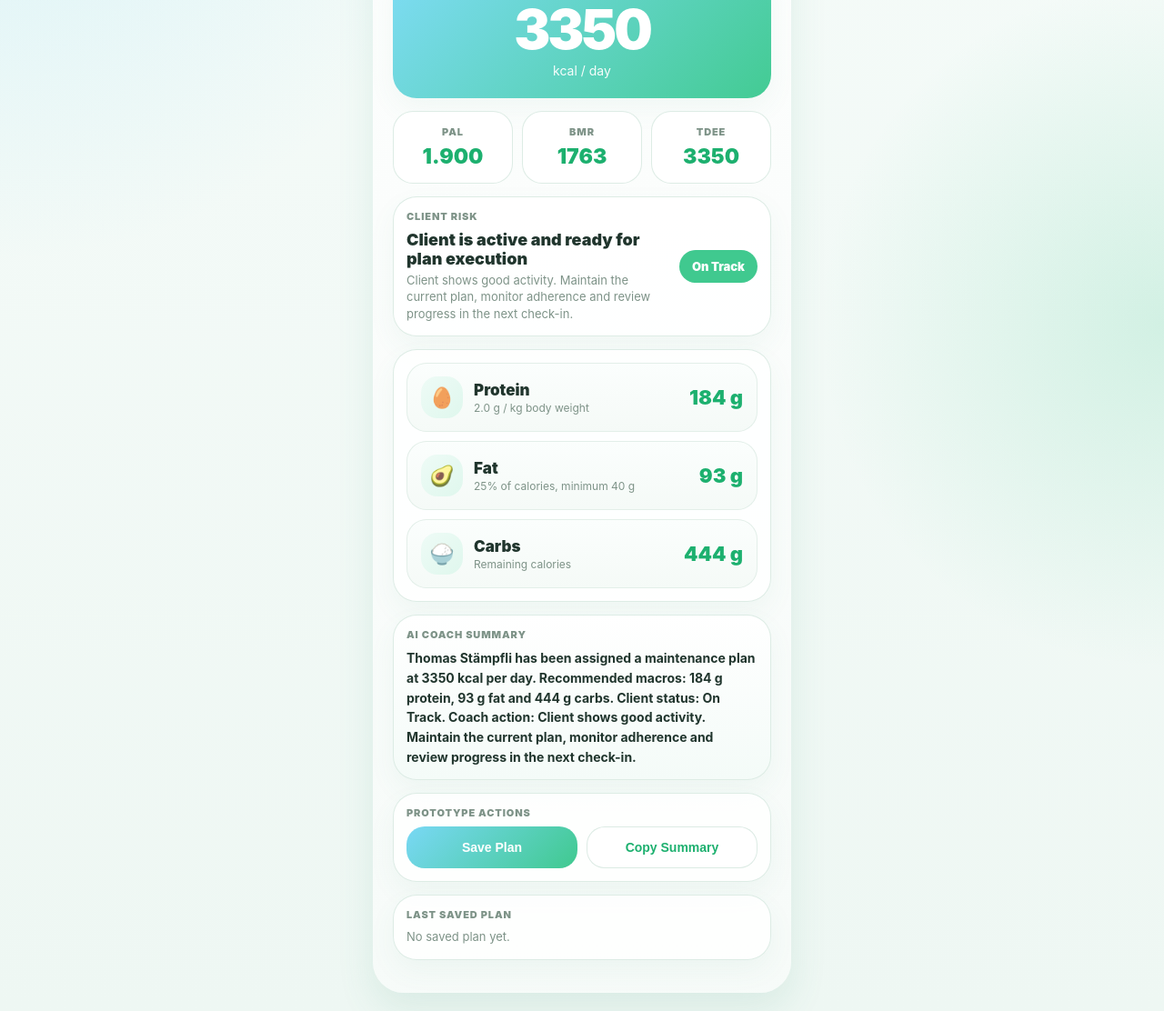
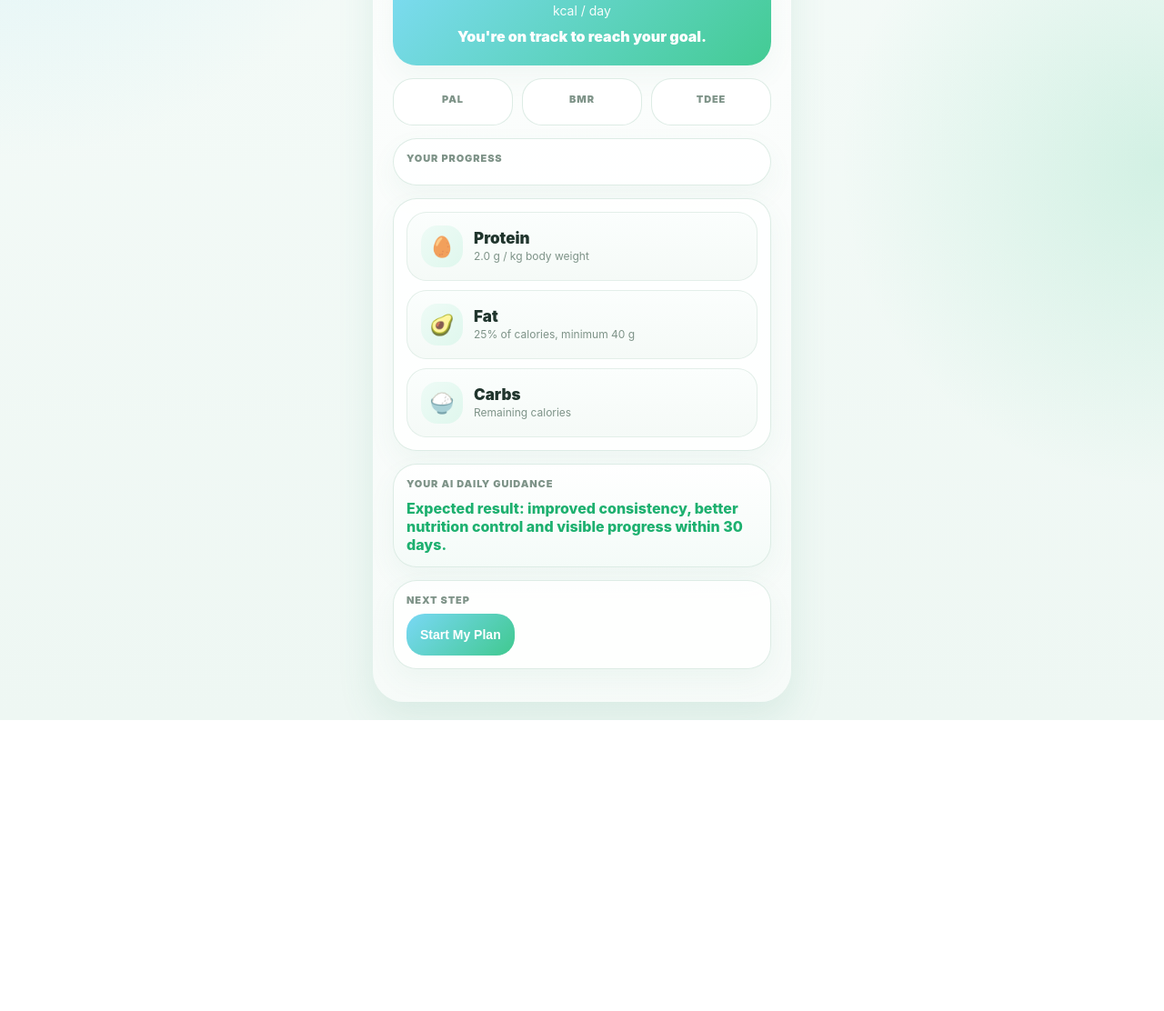
Before and after one commit to Kulaproduction/TomConnectNutrition, a plain HTML site: page index.html in a window 1280 px wide. Shown: the part 568-1680 px from the top of the page at 91% size. After the commit the page ends 1360 px from the top, so only its background shows below. Drawn offline with Linux system fonts and the light colour scheme.

Commit message:
Update title and content for nutrition MVP

```diff
--- a/index.html
+++ b/index.html
@@ -3,7 +3,7 @@
 <head>
 <meta charset="UTF-8" />
 <meta name="viewport" content="width=device-width, initial-scale=1.0" />
-<title>TomConnect Nutrition Speedboat MVP</title>
+<title>TomConnect Nutrition MVP</title>
 
 <style>
 :root{
@@ -392,13 +392,13 @@ select{
   <div class="brand-row">
     <div class="brand-pill">
       <span class="brand-dot"></span>
-      TomConnect Nutrition Speedboat
+      TomConnect Nutrition
     </div>
   </div>
 
   <div class="hero">
     <h1>My Nutrition Plan</h1>
-    <p>AI-first nutrition prototype for fast client planning, risk detection and coach action.</p>
+    <p>Your AI personalized daily calories, macros and progress guidance.</p>
   </div>
 
   <div class="card">
@@ -424,10 +424,14 @@ select{
   </div>
 
   <div class="card calories">
-    <div class="k1">Daily Calories</div>
-    <div class="value" id="kcal"></div>
-    <div class="k2">kcal / day</div>
+  <div class="k1">Daily Calories</div>
+  <div class="value" id="kcal"></div>
+  <div class="k2">kcal / day</div>
+
+  <div style="margin-top:10px; font-weight:900; font-size:16px;">
+    You're on track to reach your goal.
   </div>
+</div>
 
   <div class="stats-wrap">
     <div class="stat-card">
@@ -446,7 +450,7 @@ select{
 
   <div class="card risk">
     <div>
-      <div class="label-top">Client Risk</div>
+      <div class="label-top">Your Progress</div>
       <div class="risk-title" id="riskTitle"></div>
       <div class="risk-copy" id="riskCopy"></div>
     </div>
@@ -489,23 +493,18 @@ select{
   </div>
 
   <div class="card ai-box">
-    <div class="label-top">AI Coach Summary</div>
+    <div class="label-top">Your AI Daily Guidance</div>
     <div class="ai-text" id="aiSummary"></div>
+    <div style="margin-top:10px; font-weight:800; color:#1db06f;">
+Expected result: improved consistency, better nutrition control and visible progress within 30 days.
+</div>
   </div>
 
   <div class="card">
-    <div class="label-top">Prototype Actions</div>
-    <div class="actions">
-      <button class="btn btn-primary" id="savePlan">Save Plan</button>
-      <button class="btn btn-secondary" id="copyPlan">Copy Summary</button>
-    </div>
-    <div class="toast" id="toast"></div>
-  </div>
+  <div class="label-top">Next Step</div>
+  <button class="btn btn-primary">Start My Plan</button>
+</div>
 
-  <div class="card">
-    <div class="label-top">Last Saved Plan</div>
-    <div class="history" id="history">No saved plan yet.</div>
-  </div>
 
 </div>
 
@@ -546,7 +545,6 @@ note:"Exceptionally active club member. Registered for 773 days and completed 45
 
 let currentGoal = "MAINTAIN";
 let currentUser = USERS[0];
-let latestPlan = null;
 
 const select = document.getElementById("client");
 const nameEl = document.getElementById("name");
@@ -563,8 +561,6 @@ const riskTitleEl = document.getElementById("riskTitle");
 const riskCopyEl = document.getElementById("riskCopy");
 const riskBadgeEl = document.getElementById("riskBadge");
 const aiSummaryEl = document.getElementById("aiSummary");
-const historyEl = document.getElementById("history");
-const toastEl = document.getElementById("toast");
 
 USERS.forEach((u, i) => {
   const option = document.createElement("option");
@@ -596,26 +592,26 @@ function clientRisk(user){
   if(avg < 0.7){
     return {
       color:"red",
-      label:"High Risk",
-      title:"Immediate coach follow-up needed",
-      recommendation:"Client activity is very low. Trainer should contact the client, clarify obstacles and offer a simple 7-day nutrition and training plan."
+      label:"Needs Attention",
+      title:"Let's get back on track",
+      recommendation:"Your activity is low. Try to complete at least 2 workouts this week."
     };
   }
 
   if(avg < 1.5){
     return {
       color:"yellow",
-      label:"Medium Risk",
-      title:"Client needs structured follow-up",
-      recommendation:"Client is moderately active but not stable enough. Trainer should schedule a check-in and confirm the current goal."
+      label:"Keep Going",
+      title:"You're making progress",
+      recommendation:"Stay consistent and keep your current training rhythm."
     };
   }
 
   return {
     color:"green",
-    label:"On Track",
-    title:"Client is active and ready for plan execution",
-    recommendation:"Client shows good activity. Maintain the current plan, monitor adherence and review progress in the next check-in."
+    label:"You're Doing Great",
+    title:"Excellent progress",
+    recommendation:"Maintain your current routine and keep pushing forward."
   };
 }
 
@@ -626,37 +622,14 @@ function goalText(goal){
 }
 
 function buildSummary(user, kcal, protein, fat, carbs, risk){
-  return `${user.first} ${user.last} has been assigned a ${goalText(currentGoal)} plan at ${kcal} kcal per day. ` +
-  `Recommended macros: ${protein} g protein, ${fat} g fat and ${carbs} g carbs. ` +
-  `Client status: ${risk.label}. Coach action: ${risk.recommendation}`;
+  const note = user.note ? ` ${user.note}` : "";
+
+  return `${user.first}, your ${goalText(currentGoal)} plan is ${kcal} kcal per day. ` +
+  `Your daily targets are ${protein} g protein, ${fat} g fat and ${carbs} g carbs. ` +
+  `Progress status: ${risk.label}. ${risk.recommendation}` +
+  note;
 }
 
-function showToast(message){
-  toastEl.textContent = message;
-  toastEl.style.display = "block";
-  setTimeout(() => {
-    toastEl.style.display = "none";
-  }, 2200);
-}
-
-function updateHistory(){
-  const saved = localStorage.getItem("tomconnectNutritionLastPlan");
-
-  if(!saved){
-    historyEl.textContent = "No saved plan yet.";
-    return;
-  }
-
-  const plan = JSON.parse(saved);
-
-  historyEl.innerHTML =
-    `<strong>${plan.client}</strong><br>` +
-    `Goal: ${plan.goal}<br>` +
-    `Calories: ${plan.kcal} kcal<br>` +
-    `Macros: ${plan.protein} protein, ${plan.fat} fat, ${plan.carbs} carbs<br>` +
-    `Risk: ${plan.risk}<br>` +
-    `Saved: ${new Date(plan.date).toLocaleString()}`;
-}
 
 function calc(){
   const p = pal(currentUser.avg);
@@ -692,19 +665,6 @@ function calc(){
 
   aiSummaryEl.textContent = summary;
 
-  latestPlan = {
-    client:`${currentUser.first} ${currentUser.last}`,
-    goal:currentGoal,
-    kcal,
-    protein:`${protein} g`,
-    fat:`${fat} g`,
-    carbs:`${carbs} g`,
-    risk:risk.label,
-    summary,
-    date:new Date().toISOString()
-  };
-}
-
 select.addEventListener("change", e => {
   currentUser = USERS[Number(e.target.value)];
   calc();
@@ -719,23 +679,8 @@ document.querySelectorAll(".goal").forEach(button => {
   });
 });
 
-document.getElementById("savePlan").addEventListener("click", () => {
-  localStorage.setItem("tomconnectNutritionLastPlan", JSON.stringify(latestPlan));
-  updateHistory();
-  showToast("Plan saved to TomConnect prototype.");
-});
-
-document.getElementById("copyPlan").addEventListener("click", async () => {
-  try{
-    await navigator.clipboard.writeText(latestPlan.summary);
-    showToast("AI Coach Summary copied.");
-  }catch(error){
-    showToast("Copy unavailable in this browser.");
-  }
-});
 
 calc();
-updateHistory();
 </script>
 </body>
 </html>
```
